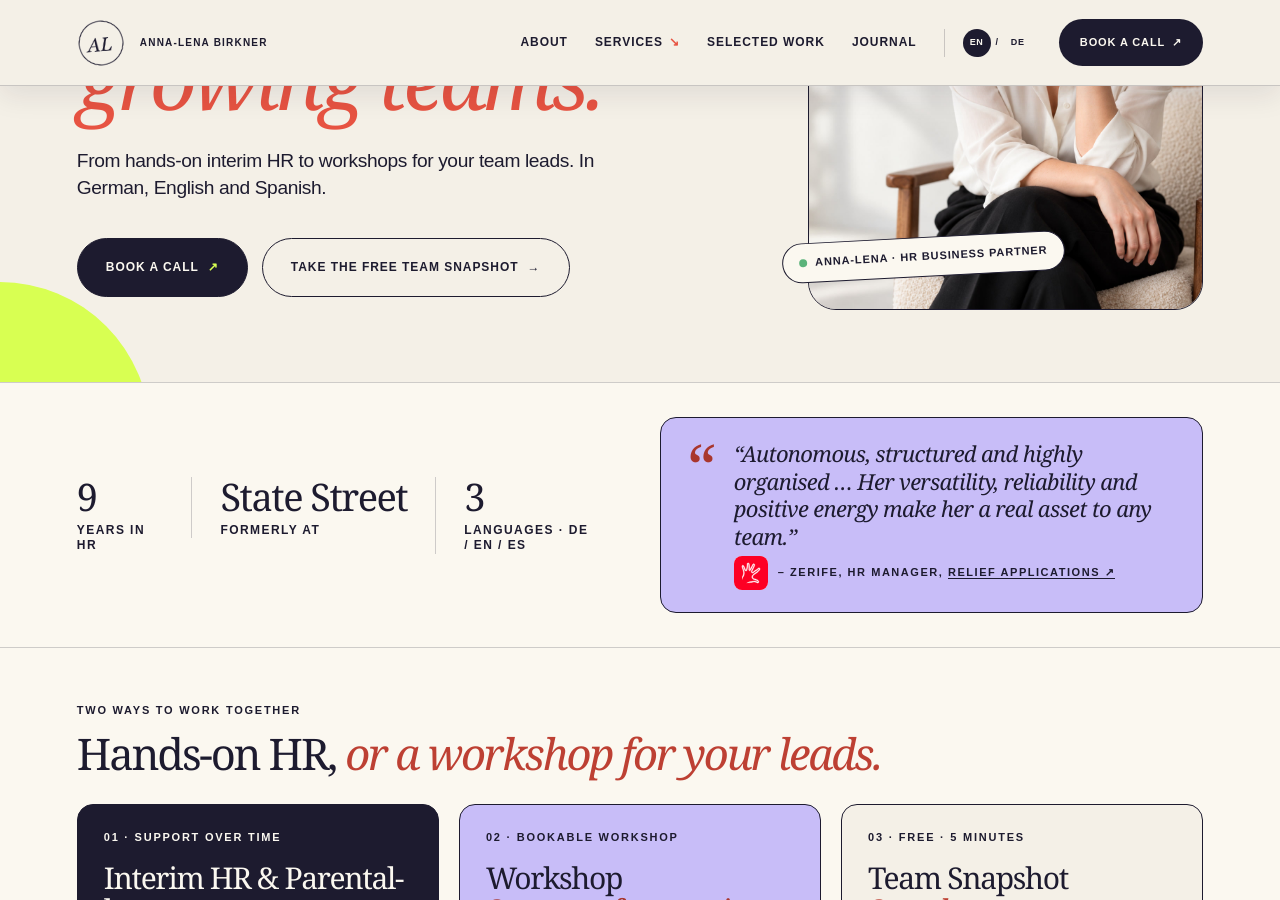
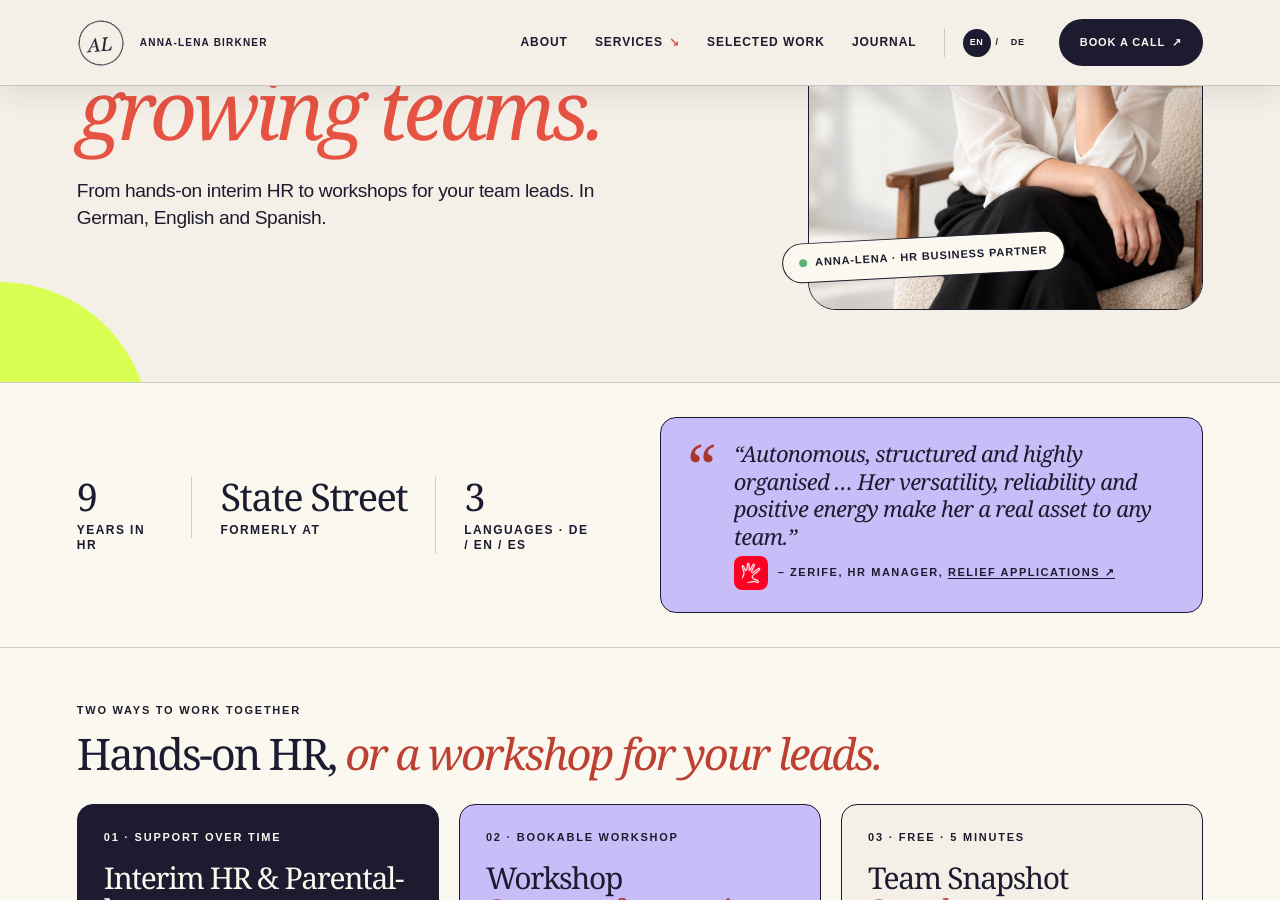
Before and after one commit to Alephantom/Homepage2026, a Jekyll site: the page built from index.html, in a window 1280 px wide and 900 px high, scrolled down 334 px. Built offline with Jekyll 4.4.1, drawn with Linux system fonts in a browser that asks for light colours.

Commit message:
Hero: remove Book-a-call and Team Snapshot buttons (EN/DE)

```diff
--- a/_includes/home-refresh-de.html
+++ b/_includes/home-refresh-de.html
@@ -7,10 +7,6 @@
     <p class="eyebrow">People &amp; Culture · Interim-HR</p>
     <h1 id="hero-title">HR-Unterstützung für <em>wachsende Teams.</em></h1>
     <p class="hrHeroSub">Von Interim-HR direkt in deinem Team bis zu Workshops für deine Teamleads. Auf Deutsch, Englisch und Spanisch.</p>
-    <div class="hrHeroActions">
-      <a class="hrBtn hrBtnPrimary" href="{{ '/de/kontakt/' | relative_url }}"><span>Gespräch buchen</span><span aria-hidden="true">↗</span></a>
-      <a class="hrBtn hrBtnSecondary" href="{{ '/de/team-snapshot/' | relative_url }}"><span>Kostenlosen Team-Snapshot starten</span><span aria-hidden="true">→</span></a>
-    </div>
   </div>
   <div class="hrPortraitWrap">
     <div class="hrPortrait">
--- a/_includes/home-refresh-en.html
+++ b/_includes/home-refresh-en.html
@@ -7,10 +7,6 @@
     <p class="eyebrow">People &amp; Culture · Interim HR</p>
     <h1 id="hero-title">People &amp; Culture support for <em>growing teams.</em></h1>
     <p class="hrHeroSub">From hands-on interim HR to workshops for your team leads. In German, English and Spanish.</p>
-    <div class="hrHeroActions">
-      <a class="hrBtn hrBtnPrimary" href="{{ '/contact' | relative_url }}"><span>Book a call</span><span aria-hidden="true">↗</span></a>
-      <a class="hrBtn hrBtnSecondary" href="{{ '/team-snapshot/' | relative_url }}"><span>Take the free Team Snapshot</span><span aria-hidden="true">→</span></a>
-    </div>
   </div>
   <div class="hrPortraitWrap">
     <div class="hrPortrait">
```
